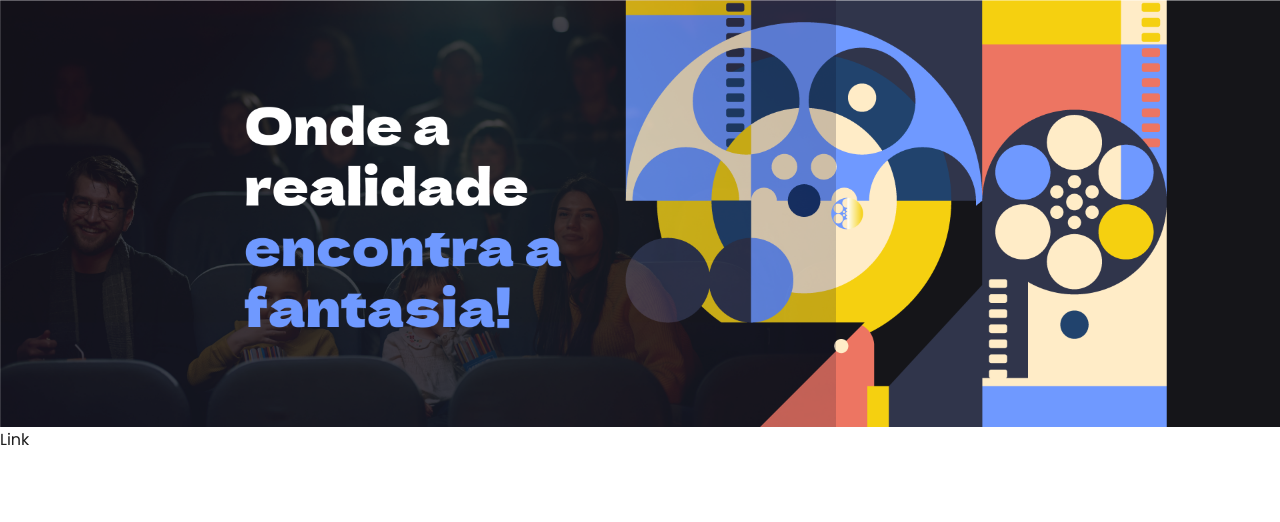
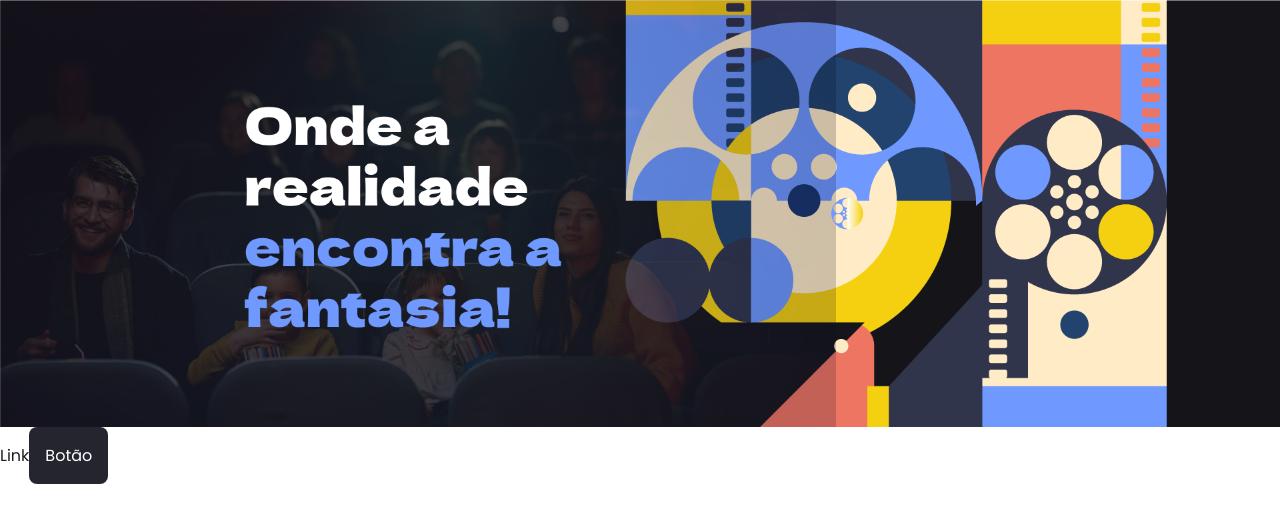
Before and after one commit to marcosprofile/luz-e-cena, a React (Vite) app: page / in a window 1280 px wide. Shown: the top 522 px of the page. Built offline with nearby package versions, Linux system fonts and the light colour scheme; a web font is replaced by a local one.

Commit message:
feat: add component button

```diff
--- a/package.json
+++ b/package.json
@@ -10,6 +10,7 @@
     "preview": "vite preview"
   },
   "dependencies": {
+    "classnames": "^2.5.1",
     "react": "^19.0.0",
     "react-dom": "^19.0.0"
   },
--- a/src/App.tsx
+++ b/src/App.tsx
@@ -1,4 +1,5 @@
 import Banner from "./components/Banner/Index"
+import Button from "./components/Button"
 import Link from "./components/Link"
 
 function App() {
@@ -7,6 +8,7 @@ function App() {
     <>
       <Banner src="../public/banner-desktop.png" alt="Banner" />
       <Link href="/" target="_blank">Link</Link>
+      <Button variant="default">Botão</Button>
     </>
   )
 }
--- /dev/null
+++ b/src/components/Button/Button.module.css
@@ -0,0 +1,21 @@
+.botao {
+  padding: var(--padding-s);
+  font-family: var(--fonte-texto);
+  font-size: var(--font-size-s);
+  border: none;
+  border-radius: 8px;
+  cursor: pointer;
+}
+
+.default {
+  color: var(--branco);
+  background-color: var(--cinza-escuro);
+}
+
+.icon {
+  background: none;
+  font-size: var(--font-size-l);
+  border: none;
+  padding: 0.5rem;
+  color: #333;
+}
--- /dev/null
+++ b/src/components/Button/index.tsx
@@ -0,0 +1,22 @@
+import React from 'react'
+import classNames from 'classnames'
+import styles from './Button.module.css'
+
+type ButtonProps = {
+  variant: "default" | "icon"
+} & React.ButtonHTMLAttributes<HTMLButtonElement>
+
+const Button = ({ children, variant = 'default', ...rest }: ButtonProps) => {
+  const classMap = {
+    default: styles.default,
+    icon: styles.icon
+  }
+
+  return (
+    <button className={classNames(styles.botao, classMap[variant])} {...rest}>
+      {children}
+    </button>
+  )
+}
+
+export default Button
--- a/src/components/Link/Link.module.css
+++ b/src/components/Link/Link.module.css
@@ -4,6 +4,6 @@
   transition: all .2s ease;
 
   &:hover {
-    transform: scale(1.1);
+    transform: scale(1.1) !important;
   }
 }
```
Also changed, not shown: 1 other file (tests, documents, lock files or other folders).
